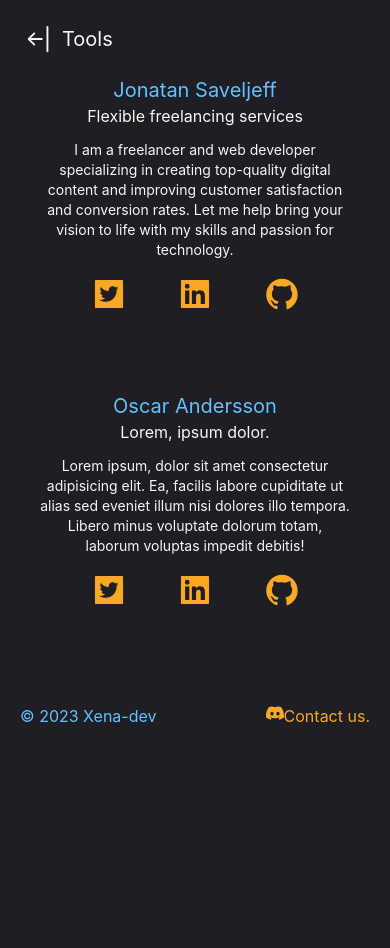
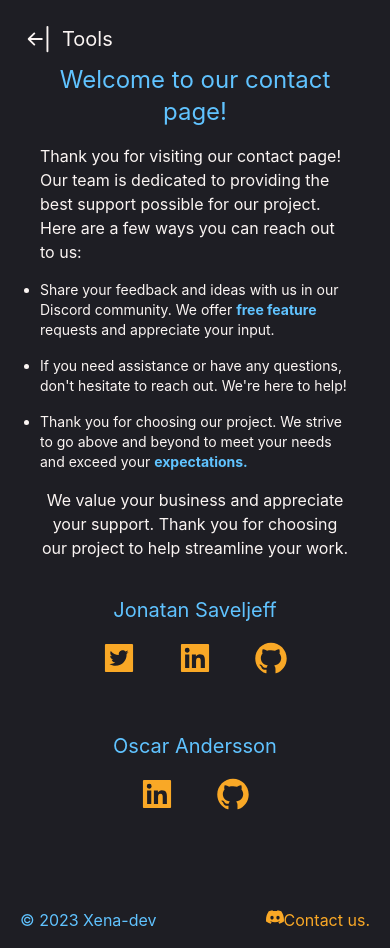
Before and after one commit to XenaDevs/tools, a Next.js app: page /contact in a window 390 px wide. Before the commit the page ends 844 px from the top, so only its background shows below. Built offline with nearby package versions, Linux system fonts and the light colour scheme.

Commit message:
Updated contact page is love (#88)
* Updated contact page is love

* blue bar instead of yellow

* better spacing on contact navbar

* Update mobile friendliness of contact page

```diff
--- a/pages/_navbar.tsx
+++ b/pages/_navbar.tsx
@@ -2,9 +2,9 @@ import Link from "next/link";
 
 const Navbar = () => {
   return (
-    <div className="pt-2 flex justify-between mx-auto">
+    <div className="pt-2 flex mx-auto">
       <h2 className="text-2xl text-Accent md:text-4xl">Xena</h2>
-      <div className="flex items-center hover:text-CTA hover:underline">
+      <div className="flex items-center w-full justify-end md:mr-10 hover:text-CTA hover:underline">
         <Link href="/contact">Contact us</Link>
       </div>
     </div>
--- a/pages/contact.tsx
+++ b/pages/contact.tsx
@@ -7,37 +7,81 @@ import {
 } from "react-icons/ai";
 
 const Contact = () => {
+  const renderMobileDetails = () => {
+    return (
+      <>
+        <p className="text-md text-left mb-4">
+          Thank you for visiting our contact page! Our team is dedicated to
+          providing the best support possible for our project. Here are a few
+          ways you can reach out to us:
+        </p>
+        <ul className="list-disc content-between space-y-4 text-sm">
+          <li className="text-left">
+            Share your feedback and ideas with us in our Discord community. We
+            offer <span className="text-Accent font-bold">free feature</span>{" "}
+            requests and appreciate your input.
+          </li>
+          <li className="text-left">
+            If you need assistance or have any questions, don&apos;t hesitate to
+            reach out. We&apos;re here to help!
+          </li>
+          <li className="text-left">
+            Thank you for choosing our project. We strive to go above and beyond
+            to meet your needs and exceed your{" "}
+            <span className="text-Accent font-bold">expectations.</span>
+          </li>
+        </ul>
+        <p className="text-md mt-4">
+          We value your business and appreciate your support. Thank you for
+          choosing our project to help streamline your work.
+        </p>
+      </>
+    );
+  };
+  const renderScreenDetails = () => {
+    return (
+      <>
+        <p className="text-lg">
+          Thank you for taking the time to visit our contact page. Our team is
+          small but mighty, and we are committed to providing the best support
+          possible for our project. We value your feedback and are constantly
+          striving to improve our services. That&apos;s why we offer free
+          feature requests in our Discord community, where you can share your
+          ideas and suggestions with us.
+        </p>
+        <br />
+        <p className="text-lg">
+          We are grateful for your support and appreciate your business. If
+          there is anything we can do to assist you, please don&apos;t hesitate
+          to reach out. We strive to go above and beyond to meet your needs and
+          exceed your expectations. Thank you for choosing our project to help
+          streamline your work.
+        </p>
+      </>
+    );
+  };
+
   return (
     <main className="px-10 md:px-20 lg:px-30 max-w-7xl mx-auto">
       <section className="min-h-full pt-10 md:mt-10">
-        <div className="hidden mt-6 md:mt-0 lg:flex lg:flex-col max-w-4xl mx-auto">
-          <h2 className="text-2xl text-Accent mb-2">
-            Need help or have questions? <br /> Contact us on Discord or through
-            our social media.
-          </h2>
-          <p className="text-lg">
-            We&apos;re a small team of two dedicated to providing great support
-            for our project. Your feedback is important to us, and we offer free
-            feature requests in our Discord community. Thank you for using our
-            project and for supporting us. We appreciate your business and look
-            forward to helping you in any way we can.
-          </p>
+        <h2 className="mt-6 mb-4 text-2xl text-Accent">
+          Welcome to our contact page!
+        </h2>
+        <div className="md:mt-0 lg:flex lg:flex-col max-w-4xl mx-auto">
+          <div className="md:hidden">{renderMobileDetails()}</div>
+          <div className="hidden md:flex md:flex-col">
+            {renderScreenDetails()}
+          </div>
         </div>
         <div className="flex flex-col mt-5 lg:flex-row lg:mt-20 lg:gap-20 justify-between">
           <div className="mt-4 lg:w-1/2" id="jonatan">
             <h2 className="text-xl md:text-2xl lg:text-3xl text-Accent">
               Jonatan Saveljeff
             </h2>
-            <h3 className="text-md md:text-lg lg:text-xl">
-              Flexible freelancing services
-            </h3>
-            <p className="text-sm md:text-md lg:text-lg mt-3">
-              I am a freelancer and web developer specializing in creating
-              top-quality digital content and improving customer satisfaction
-              and conversion rates. Let me help bring your vision to life with
-              my skills and passion for technology.
+            <p className="hidden md:flex justify-center mb-2 text-xl">
+              freelance.saveljeff@gmail.com
             </p>
-            <div className="flex justify-evenly text-4xl my-4 text-CTA">
+            <div className="flex justify-center gap-10 text-4xl my-4 text-CTA">
               <AiFillTwitterSquare
                 onClick={() => router.push("https://twitter.com/JonatanSav")}
                 className="hover:cursor-pointer hover:bg-opacity-90"
@@ -57,48 +101,35 @@ const Contact = () => {
                 className="hover:cursor-pointer hover:bg-opacity-90"
               />
             </div>
-            <p className="hidden md:flex justify-center my-4 text-Accent text-xl">
-              saveljeffjonatan@gmail.com
-            </p>
           </div>
 
-          <div className="my-6 lg:hidden" />
-          <div className="w-1 bg-CTA" />
+          <div className="my-3 lg:hidden" />
+          <div className="w-1 bg-Accent" />
 
           <div className="mt-4 lg:w-1/2 mb-8" id="oscar">
             <h2 className="text-xl md:text-2xl lg:text-3xl text-Accent">
               Oscar Andersson
             </h2>
-            <h3 className="text-md md:text-lg lg:text-xl">
-              Lorem, ipsum dolor.
-            </h3>
-            <p className="text-sm md:text-md lg:text-lg mt-3">
-              Lorem ipsum, dolor sit amet consectetur adipisicing elit. Ea,
-              facilis labore cupiditate ut alias sed eveniet illum nisi dolores
-              illo tempora. Libero minus voluptate dolorum totam, laborum
-              voluptas impedit debitis!
+            <p className="hidden md:flex justify-center mb-2 text-xl">
+              anderssonoscar0@gmail.com
             </p>
-            <div className="flex justify-evenly text-4xl my-4 text-CTA">
-              <AiFillTwitterSquare
-                className="hover:cursor-pointer hover:bg-opacity-90"
-                onClick={() => router.push("/")}
-              />
+            <div className="flex justify-center gap-10 text-4xl my-4 text-CTA">
               <AiFillLinkedin
                 className="hover:cursor-pointer hover:bg-opacity-90"
-                onClick={() => router.push("/")}
+                onClick={() =>
+                  router.push("https://www.linkedin.com/in/anderssonoscar0/")
+                }
               />
 
               <AiFillGithub
-                onClick={() => router.push("/")}
+                onClick={() =>
+                  router.push("https://github.com/anderssonoscar0")
+                }
                 className="hover:cursor-pointer hover:bg-opacity-90"
               />
             </div>
-            <p className="hidden md:flex justify-center text-Accent text-xl">
-              foo@andersson.lazy
-            </p>
           </div>
         </div>
-
         <div className="hidden lg:flex mt-32" />
         <div className="mt-8 lg:hidden" />
 
```
